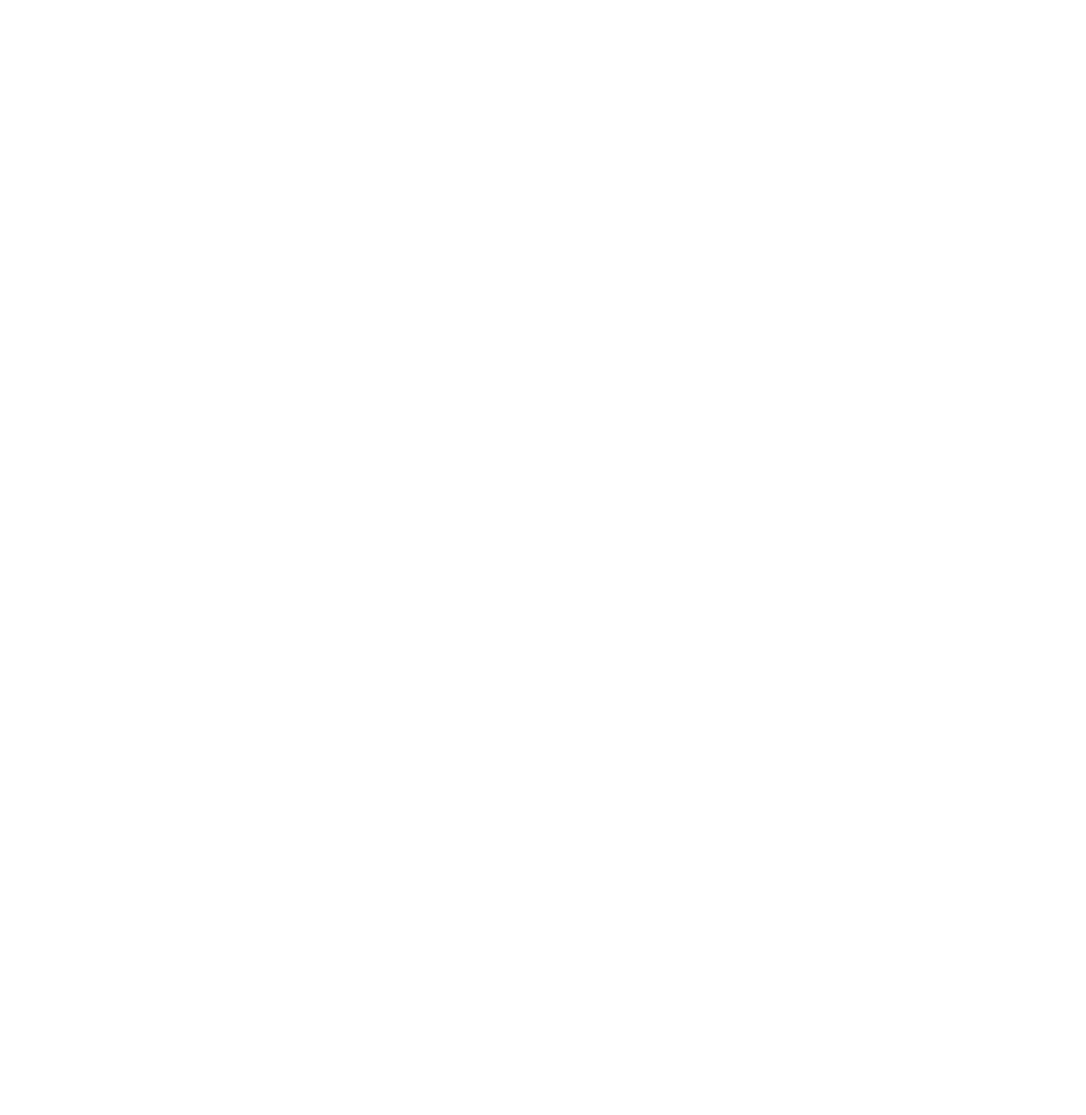
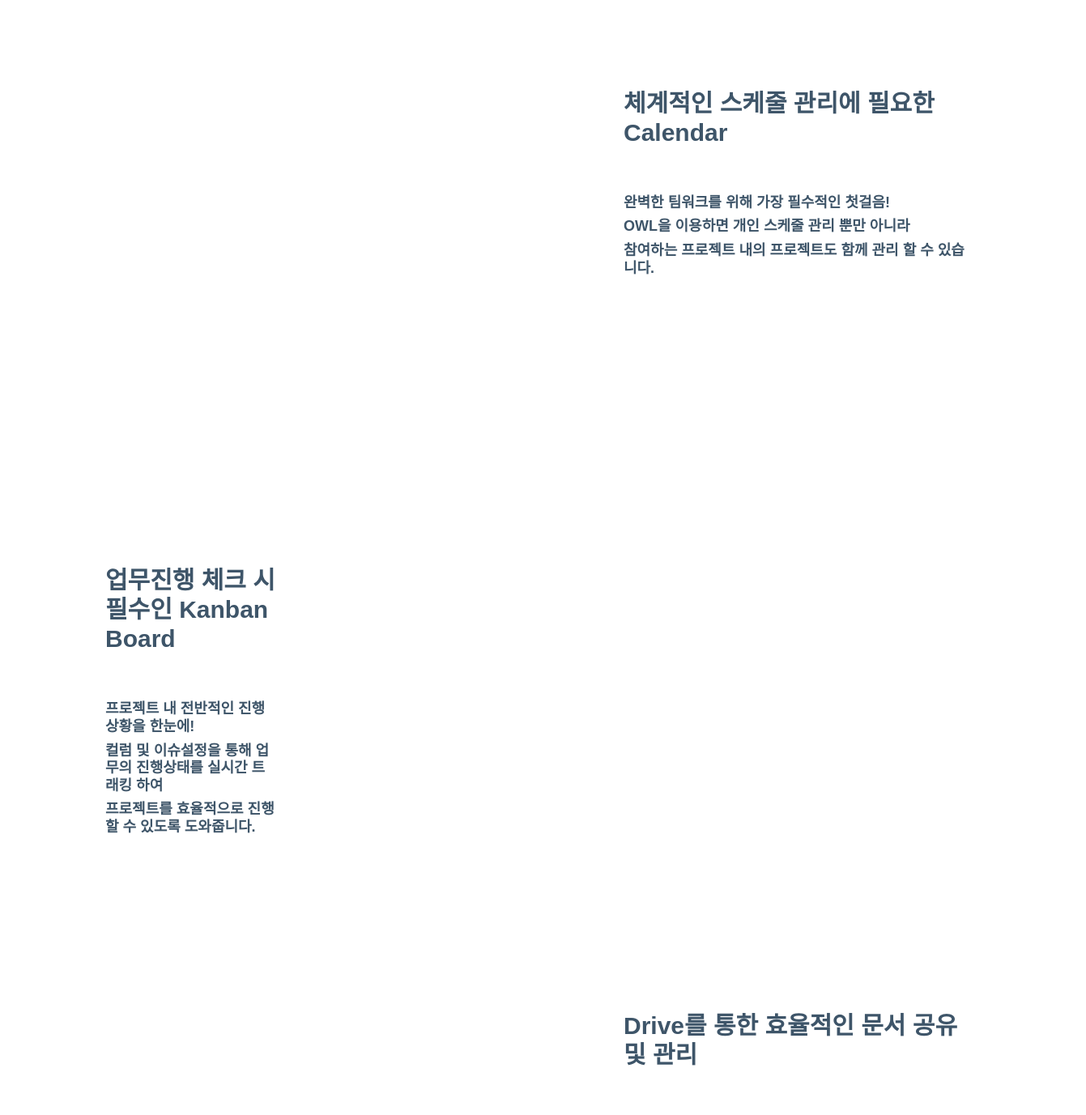
Before and after one commit to hyoungnamoh/react-owl, a Next.js app in the folder front/: page / in a window 1280 px wide. Shown: the part 1400-2777 px from the top of the page at 81% size, 1341 px wide, since content can reach past the window. Before the commit the page ends 800 px from the top, so only its background shows below. Built offline with nearby package versions, Linux system fonts and the light colour scheme.

Commit message:
Add: aos.js, 초기페이지 완료

```diff
--- a/front/package.json
+++ b/front/package.json
@@ -17,6 +17,7 @@
     "@types/node": "^14.14.17",
     "@types/react": "^17.0.0",
     "@types/react-dom": "^17.0.0",
+    "aos": "^3.0.0-beta.6",
     "awesome-typescript-loader": "^5.2.1",
     "axios": "^0.19.2",
     "compression-webpack-plugin": "^3.1.0",
@@ -64,6 +65,7 @@
   },
   "devDependencies": {
     "@babel/core": "^7.12.10",
+    "@types/aos": "^3.0.3",
     "@types/webpack": "^4.41.24",
     "babel-loader": "^8.2.2",
     "babel-polyfill": "^6.26.0",
--- a/front/pages/index.tsx
+++ b/front/pages/index.tsx
@@ -2,16 +2,103 @@
 import { NextPage } from 'next'
 import React from 'react';
 import styles from '../styles/index.module.scss';
-
+import Buttons from "../components/Buttons";
+import Link from "next/link";
+import AOS from 'aos';
+import "aos/dist/aos.css"
 interface Props {
   // userAgent?: string;
 }
 const Index: NextPage<Props> = ({ }) => {
+  useEffect(() => {
+    AOS.init();
+  }, []);
+  const items = [
+    {
+      image: '/images/indexIcon/global.png',
+      title: 'Team Work',
+      subTitle: 'OWL을 사용하면 팀 구성이 쉽고<br/>어디서든 팀원간의 소통이 가능합니다',
+    },
+    {
+      image: '/images/indexIcon/customizing.png',
+      title: 'Customizing',
+      subTitle: '개인별 혹은 프로젝트별로<br/>커스터마이징이 가능합니다',
+    },
+    {
+      image: '/images/indexIcon/chatting.png',
+      title: 'Chatting',
+      subTitle: '일대일, 프로젝트별, 다수의 사람들과<br/>다양한 채팅을 즐겨보세요',
+    },
+    {
+      image: '/images/indexIcon/alarm.png',
+      title: 'Alarm',
+      subTitle: '알람을 통해서 프로젝트내에서<br/>업무효율을 높여보세요',
+    },
+  ]
+
+  const getSection4ItemStyle = (): React.CSSProperties => {
+    return { margin: 100, marginTop: 0, width: 200, height: 200, marginBottom: 20 };
+  }
+  const getSection4WrapperStyle = (): React.CSSProperties => {
+    return { display: "flex", alignItems: 'center', flexDirection: 'column', marginRight: 100, marginLeft: 100 };
+  }
   return (
-    <div className={styles.main}>
-      <h1 className={styles.mainText}>OWL</h1>
-      <h5 className={styles.mainSubText}>Our Work Leader</h5>
-      <p className={styles.mainSubSmallText}>효과적인 팀워크와 가벼워진 업무를 이끌어내는 공간, OWL</p>
+    <div>
+      <div className={styles.section1}>
+        <h1 className={styles.section1Text}>OWL</h1>
+        <h5 className={styles.section1SubText}>Our Work Leader</h5>
+        <p className={styles.section1SubSmallText}>효과적인 팀워크와 가벼워진 업무를 이끌어내는 공간, OWL</p>
+      </div>
+      <div className={styles.section2}>
+        <div className={styles.section2TextContainer}>
+          <p className={styles.section2Text} >전체 흐름 이해를 위한 DashBoard</p>
+          <p className={styles.section2SubText} style={{ marginTop: 50 }}>프로젝트 내 전반적인 진행상황을 한눈에!</p>
+          <p className={styles.section2SubText}>프로젝트별 진행상황을 수치화하여 확인이 가능하며</p>
+          <p className={styles.section2SubText}>개인별, 프로젝트별 할당된 업무를 한눈에 확인할 수 있습니다.</p>
+        </div>
+        <div className={styles.section2ImageContainer} >
+          <img src='/images/indexImage/kanbanEx3.JPG' className={styles.section2Image} data-aos="fade-left" data-aos-duration="1500" />
+        </div>
+      </div>
+      <div className={styles.section3}>
+        <div className={styles.section3ImageContainer}>
+          <img src='/images/indexImage/CalendarEx5.JPG' className={styles.section3Image} data-aos="fade-right" data-aos-duration="1500" />
+        </div>
+        <div className={styles.section3TextContainer}>
+          <p className={styles.section3Text} >체계적인 스케줄 관리에 필요한 Calendar</p>
+          <p className={styles.section3SubText} style={{ marginTop: 50 }}>완벽한 팀워크를 위해 가장 필수적인 첫걸음!</p>
+          <p className={styles.section3SubText}>OWL을 이용하면 개인 스케줄 관리 뿐만 아니라</p>
+          <p className={styles.section3SubText}>참여하는 프로젝트 내의 프로젝트도 함께 관리 할 수 있습니다.</p>
+        </div>
+      </div>
+      <div className={styles.section2}>
+        <div className={styles.section2TextContainer}>
+          <p className={styles.section2Text} >업무진행 체크 시 필수인 Kanban Board</p>
+          <p className={styles.section2SubText} style={{ marginTop: 50 }}>프로젝트 내 전반적인 진행상황을 한눈에!</p>
+          <p className={styles.section2SubText}>컬럼 및 이슈설정을 통해 업무의 진행상태를 실시간 트래킹 하여</p>
+          <p className={styles.section2SubText}>프로젝트를 효율적으로 진행할 수 있도록 도와줍니다.</p>
+        </div>
+        <div className={styles.section2ImageContainer}>
+          <img src='/images/indexImage/kanbanEx3.JPG' className={styles.section2Image} data-aos="fade-left" data-aos-duration="1500" />
+        </div>
+      </div>
+      <div className={styles.section3}>
+        <div className={styles.section3ImageContainer}>
+          <img src='/images/indexImage/DriveEx3.JPG' className={styles.section3Image} data-aos="fade-right" data-aos-duration="1500" />
+        </div>
+        <div className={styles.section3TextContainer}>
+          <p className={styles.section3Text} >Drive를 통한 효율적인 문서 공유 및 관리</p>
+          <p className={styles.section3SubText} style={{ marginTop: 50 }}>완벽한 팀워크를 위해 가장 필수적인 첫걸음!</p>
+          <p className={styles.section3Li}>✓ 프로젝트 생성 시 기본 폴더 자동 생성</p>
+          <p className={styles.section3Li}>✓ 폴더 생성 기능</p>
+          <p className={styles.section3Li}>✓ 검색 기능</p>
+        </div>
+      </div>
+      <div className={styles.section4} data-aos="fade-up" data-aos-duration="1500">
+        <p className={styles.section4Title}>OWL YOUR WAY !</p>
+        <Buttons items={items} itemStyle={getSection4ItemStyle()} wrapperStyle={getSection4WrapperStyle()} spacing={0} />
+      </div>
+      <p className={styles.copyright}>Copyright © Designed & Developed by <Link href='https://github.com/hyoungnamoh/react-owl'><a style={{ textDecoration: 'none', color: '#7460ee' }}>OWL and hyoungnam</a></Link> 2021</p>
     </div>
   )
 }
--- a/front/styles/index.module.scss
+++ b/front/styles/index.module.scss
@@ -1,5 +1,5 @@
 $color: white;
-.main {
+.section1 {
   background-color: #326295;
   height: 80vh;
   display: flex;
@@ -7,18 +7,18 @@
   align-items: center;
   flex-direction: column;
 
-  .mainText {
+  .section1Text {
     display: flex;
     color: white;
     font-size: 120px;
     transition: 1s;
   }
 
-  .mainText:hover {
+  .section1Text:hover {
     letter-spacing: 30px;
   }
 
-  .mainSubText {
+  .section1SubText {
     font-size: 16px;
     color: lightgrey;
     font-family: inherit;
@@ -26,7 +26,7 @@
     margin-bottom: 0.5rem;
   }
 
-  .mainSubSmallText {
+  .section1SubSmallText {
     font-size: 14px;
     color: lightgrey;
     font-family: "Nunito Sans", sans-serif;
@@ -35,3 +35,123 @@
     line-height: 1.5;
   }
 }
+
+.section2 {
+  display: flex;
+  padding-left: 100px;
+  padding-right: 70px;
+  margin-top: 20vh;
+
+  .section2TextContainer {
+    display: flex;
+    width: 33vw;
+    flex-direction: column;
+    justify-content: center;
+    padding-left: 30px;
+    padding-right: 10px;
+
+    .section2Text {
+      margin-bottom: 0.5rem;
+      font-family: inherit;
+      font-weight: 700;
+      line-height: 1.2;
+      color: #3e5569;
+      font-size: 30px;
+    }
+
+    .section2SubText {
+      font-size: 18px;
+      margin-bottom: 0.5rem;
+      font-family: inherit;
+      font-weight: 700;
+      line-height: 1.2;
+      color: #3e5569;
+    }
+  }
+
+  .section2ImageContainer {
+    display: flex;
+    justify-content: center;
+    width: 67vw;
+    position: relative;
+    .section2Image {
+      width: 800px;
+      height: 420px;
+      padding: 60px;
+    }
+  }
+}
+
+.section3 {
+  display: flex;
+  padding-left: 100px;
+  padding-right: 70px;
+  margin-top: 20px;
+
+  .section3ImageContainer {
+    display: flex;
+    width: 50vw;
+    .section3Image {
+      width: 730px;
+      height: 420px;
+    }
+  }
+
+  .section3TextContainer {
+    display: flex;
+    flex-direction: column;
+    justify-content: center;
+    padding-left: 30px;
+    padding-right: 10px;
+
+    .section3Text {
+      margin-bottom: 0.5rem;
+      font-family: inherit;
+      font-weight: 700;
+      line-height: 1.2;
+      color: #3e5569;
+      font-size: 30px;
+    }
+
+    .section3SubText {
+      font-size: 18px;
+      margin-bottom: 0.5rem;
+      font-family: inherit;
+      font-weight: 700;
+      line-height: 1.2;
+      color: #3e5569;
+    }
+    .section3Li {
+      font-size: 16px;
+      margin-bottom: 0.5rem;
+      font-family: inherit;
+      font-weight: 700;
+      line-height: 1.2;
+      color: #3e5569;
+      margin-left: 15px;
+    }
+  }
+}
+
+.section4 {
+  display: flex;
+  justify-content: center;
+  flex-direction: column;
+  margin-top: 180px;
+  .section4Title {
+    margin-bottom: 70px;
+    font-weight: 700;
+    line-height: 1.2;
+    font-size: 36px;
+    color: #3e5569;
+    text-align: center;
+  }
+}
+
+.copyright {
+  text-align: center;
+  margin-top: 170px;
+  margin-bottom: 50px;
+  color: #898989;
+  font-size: 14px;
+}
```
Also changed, not shown: front/pages/sign/logInPage.tsx (+12 -3 lines), front/styles/logInPage.module.scss (+21 -0 lines), 1 other file (tests, documents, lock files or other folders).
